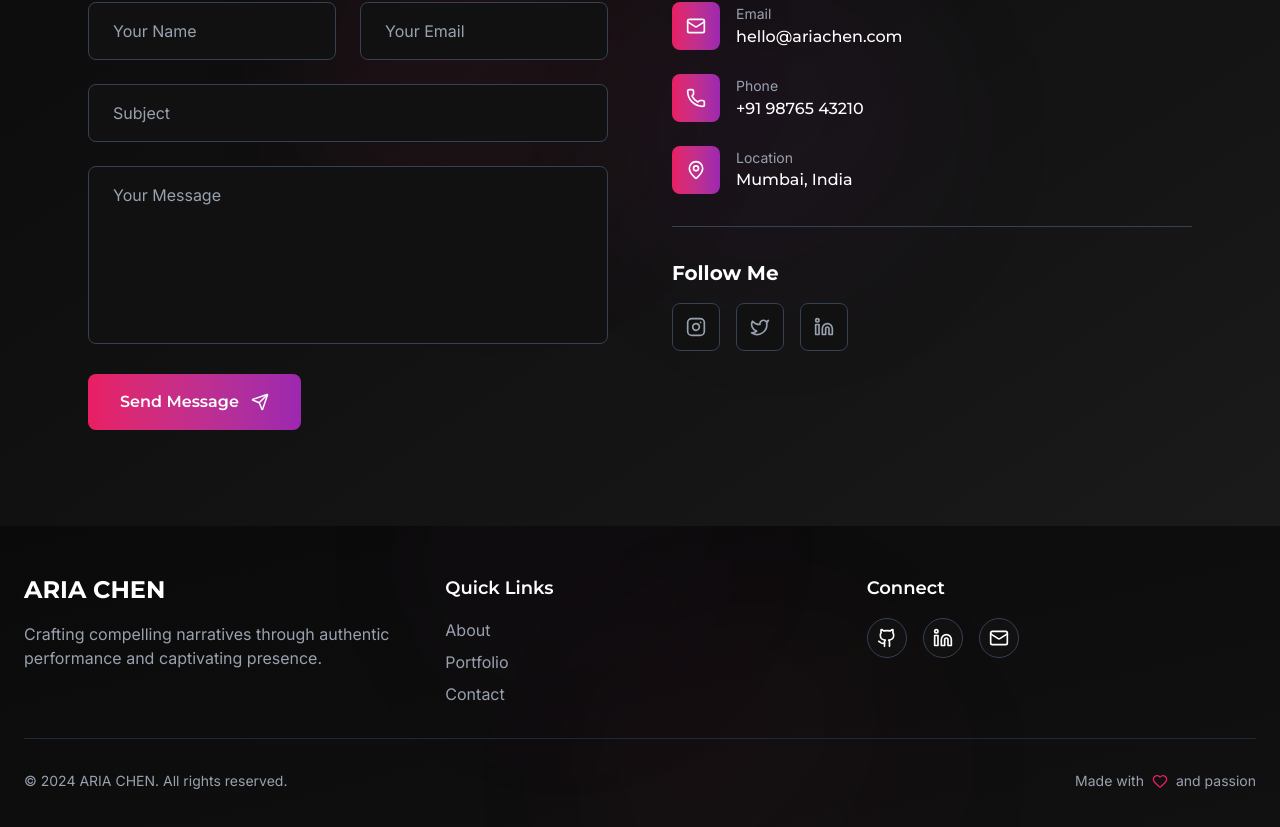
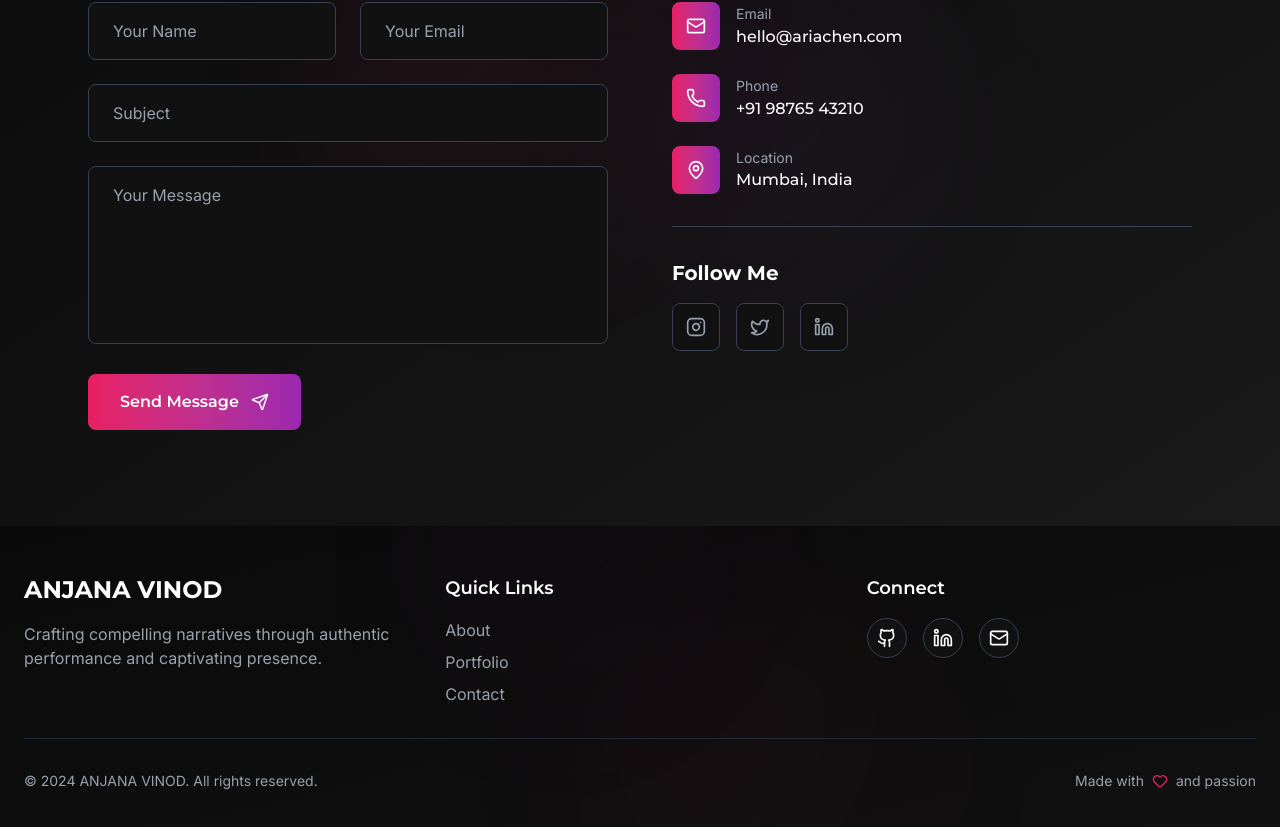
Before and after one commit to tvpian/avino_portfolio, a React (Vite) app: page / in a window 1280 px wide. Shown: the part 5823-6650 px from the top of the page. Built offline with nearby package versions, Linux system fonts and the light colour scheme.

Commit message:
Replace dummy name in the template

```diff
--- a/src/components/portfolio/Footer.jsx
+++ b/src/components/portfolio/Footer.jsx
@@ -24,7 +24,7 @@ export default function Footer() {
             transition={{ duration: 0.6 }}
             viewport={{ once: true }}
           >
-            <h3 className="text-2xl font-bold mb-4" style={{ fontFamily: "'Montserrat', sans-serif" }}>ARIA CHEN</h3>
+            <h3 className="text-2xl font-bold mb-4" style={{ fontFamily: "'Montserrat', sans-serif" }}>ANJANA VINOD</h3>
             <p className="text-gray-400" style={{ fontFamily: "'Inter', sans-serif" }}>
               Crafting compelling narratives through authentic performance and captivating presence.
             </p>
@@ -100,7 +100,7 @@ export default function Footer() {
 
         <div className="border-t border-gray-800 pt-8 flex flex-col md:flex-row justify-between items-center">
           <p className="text-gray-400 text-sm mb-4 md:mb-0" style={{ fontFamily: "'Inter', sans-serif" }}>
-            © 2024 ARIA CHEN. All rights reserved.
+            © 2024 ANJANA VINOD. All rights reserved.
           </p>
           <div className="flex items-center gap-2 text-gray-400 text-sm">
             <span style={{ fontFamily: "'Inter', sans-serif" }}>Made with</span>
```
